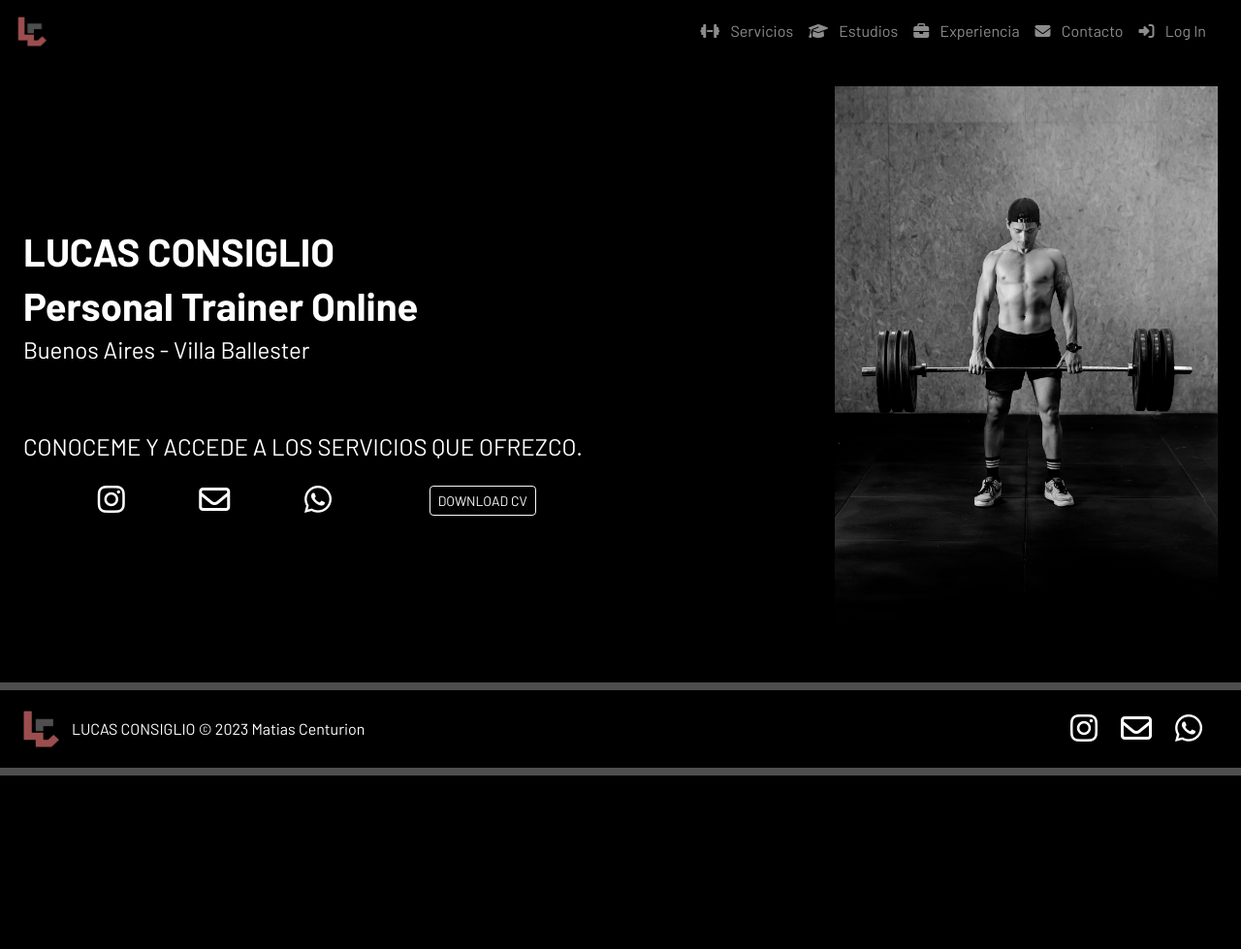
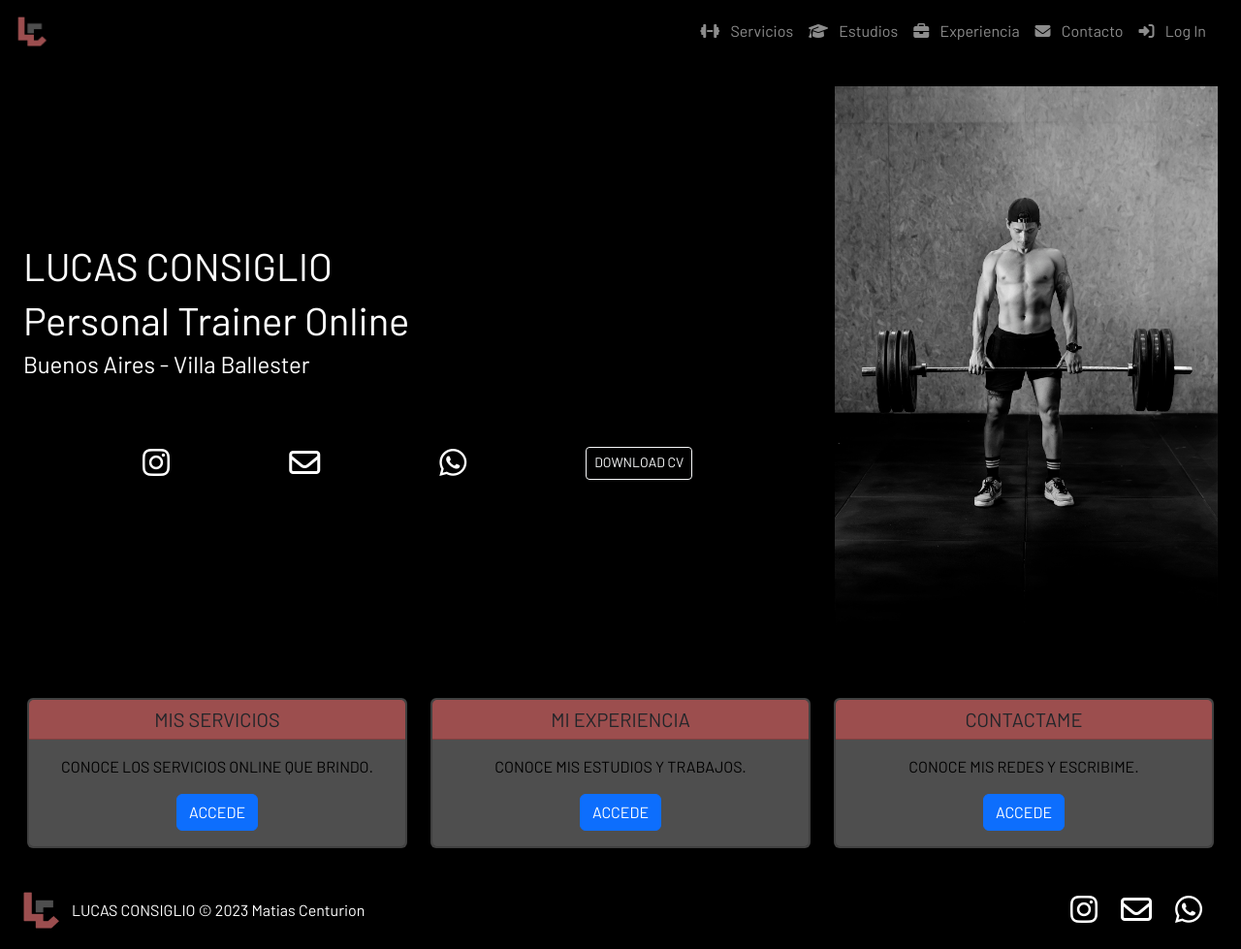
Before and after one commit to MeCent/Web-Lucas, a Django app: page / in a window 1280 px wide. Shown: the whole page at 97% size. Before the commit the page ends 800 px from the top, so only its background shows below. Run offline with Django 4.2, Linux system fonts and the light colour scheme; data comes from the database, SQL or seed files in the repository; some libraries are stand-ins or nearby versions.

Commit message:
service cards

```diff
--- a/LC_Web/LC_Web/static/assets/css/style.css
+++ b/LC_Web/LC_Web/static/assets/css/style.css
@@ -3,14 +3,14 @@
 /* GENERAL */
 
 body {
-    background-color: rgb(78, 78, 78);
+    background-color: rgb(0, 0, 0);
     font-family: 'Barlow', sans-serif;
 }
 
 h1, h2 {
     color: white;
     font-family: 'Barlow', sans-serif;
-    font-weight: 700;
+    font-weight: 1200;
 }
 
 p, h3, h4 {
@@ -28,8 +28,12 @@ p, h3, h4 {
 /* CARDS */
 
 .card {
+    background-color: rgb(78, 78, 78);
+    transition: all 0.3s;
+}
+
+.card-header {
     background-color: rgb(156, 78, 78);
-    transition: all 0.3s;
 }
 
 .card-project:hover {
--- a/LC_Web/templates/pages/index.html
+++ b/LC_Web/templates/pages/index.html
@@ -2,6 +2,7 @@
 
 <!DOCTYPE html>
 <html lang="en">
+
 <head>
     <meta charset="UTF-8">
     <meta name="viewport" content="width=device-width, initial-scale=1.0">
@@ -9,32 +10,40 @@
     <!-- Icono Pagina-->
     <link rel="icon" type="image/x-icon" href="{% static 'assets/perfil/favicon.ico' %}">
     <!-- Bootstrap - CSS - GoogleFonts -->
-    <link href="https://cdn.jsdelivr.net/npm/bootstrap@5.3.1/dist/css/bootstrap.min.css" rel="stylesheet" integrity="sha384-4bw+/aepP/YC94hEpVNVgiZdgIC5+VKNBQNGCHeKRQN+PtmoHDEXuppvnDJzQIu9" crossorigin="anonymous">
+    <link href="https://cdn.jsdelivr.net/npm/bootstrap@5.3.1/dist/css/bootstrap.min.css" rel="stylesheet"
+        integrity="sha384-4bw+/aepP/YC94hEpVNVgiZdgIC5+VKNBQNGCHeKRQN+PtmoHDEXuppvnDJzQIu9" crossorigin="anonymous">
     <link rel="stylesheet" href="{% static 'assets/css/style.css' %}">
 
     <!-- Fontawesome -->
     <script src="https://kit.fontawesome.com/d6cb9562bc.js" crossorigin="anonymous"></script>
     <link rel="stylesheet" href="https://cdn.jsdelivr.net/npm/bootstrap-icons@1.10.3/font/bootstrap-icons.css">
 </head>
+
 <body>
     {% include 'includes/navbar.html' %}
+
+    {% block content %}
+
     <div class="container-fluid p-4 bg-black">
         <div class="row">
             <div class="col-md-8 my-auto">
-                <div class="row align-items-center">
+                <div class="row">
                     <h1>{{owner.name}}</h1>
                     <h1>{{owner.freelance}}</h1>
                     <h4 class="text-white">{{owner.city}}</h4>
-                    <h2>{{owner.descript | safe}}</h2>
+                    <h2 class="text-white">{{owner.descript | safe}}</h2>
                 </div>
-                <div class="row d-flex flex-row">
-                    <h4 class="align-text-center pb-3 text-white"> CONOCEME Y ACCEDE A LOS SERVICIOS QUE OFREZCO. </h4>
-                    <div class="col-md-6 my-auto d-flex justify-content-evenly">
-                        <a href="{{owner.instagram_link}}" target="_blank"><i class="fa-brands fa-instagram fa-2x text-white"></i></a>
-                        <a href="mailto:{{owner.mail}}" target = "_blank"><i class="fa-regular fa-envelope fa-2x text-white"></i></a>
-                        <a href="{{owner.telephone}}" target = "_blank"><i class="fa-brands fa-whatsapp fa-2x text-white"></i></a>
-                    </div>
-                    <div class="col-md-6 my-auto">
+                <div class="row d-flex flex-row pb-4">
+                    <div class="my-auto d-flex justify-content-evenly">
+                        <a href="{{owner.instagram_link}}" target="_blank">
+                            <i class="fa-brands fa-instagram fa-2x text-white"></i>
+                        </a>
+                        <a href="mailto:{{owner.mail}}" target="_blank">
+                            <i class="fa-regular fa-envelope fa-2x text-white"></i>
+                        </a>
+                        <a href="{{owner.telephone}}" target="_blank">
+                            <i class="fa-brands fa-whatsapp fa-2x text-white"></i>
+                        </a>
                         <a class="btn btn-outline-light btn-sm" href="{{owner.cv.url}}" target="_blank">DOWNLOAD CV</a>
                     </div>
                 </div>
@@ -44,12 +53,54 @@
             </div>
         </div>
     </div>
+    <div class="container-fluid">
+        <div class="row p-3">
+            <div class="col-sm-4 mb-3 mb-sm-0">
+                <div class="card">
+                    <div class="card text-center">
+                        <h5 class="card-header">MIS SERVICIOS</h5>
+                        <div class="card-body">
+                            <p class="card-text">CONOCE LOS SERVICIOS ONLINE QUE BRINDO.</p>
+                            <a href="servicios/" class="btn btn-primary">ACCEDE</a>
+                        </div>
+                    </div>
+                </div>
+            </div>
+            <div class="col-sm-4 mb-3 mb-sm-0">
+                <div class="card">
+                    <div class="card text-center">
+                        <h5 class="card-header">MI EXPERIENCIA</h5>
+                        <div class="card-body">
+                            <p class="card-text">CONOCE MIS ESTUDIOS Y TRABAJOS.</p>
+                            <a href="estudios/" class="btn btn-primary">ACCEDE</a>
+                        </div>
+                    </div>
+                </div>
+            </div>
+            <div class="col-sm-4 mb-3 mb-sm-0">
+                <div class="card">
+                    <div class="card text-center">
+                        <h5 class="card-header">CONTACTAME</h5>
+                        <div class="card-body">
+                            <p class="card-text">CONOCE MIS REDES Y ESCRIBIME.</p>
+                            <a href="contacto/" class="btn btn-primary">ACCEDE</a>
+                        </div>
+                    </div>
+                </div>
+            </div>
+        </div>
+    </div>
 
-    {% block content %}
+
+
     {% endblock %}
 
     {% include 'includes/footer.html' %}
 
-    <script src="https://cdn.jsdelivr.net/npm/bootstrap@5.3.1/dist/js/bootstrap.bundle.min.js" integrity="sha384-HwwvtgBNo3bZJJLYd8oVXjrBZt8cqVSpeBNS5n7C8IVInixGAoxmnlMuBnhbgrkm" crossorigin="anonymous"></script>
+    <script src="https://cdn.jsdelivr.net/npm/bootstrap@5.3.1/dist/js/bootstrap.bundle.min.js"
+        integrity="sha384-HwwvtgBNo3bZJJLYd8oVXjrBZt8cqVSpeBNS5n7C8IVInixGAoxmnlMuBnhbgrkm"
+        crossorigin="anonymous"></script>
+
 </body>
+
 </html>
```
Also changed, not shown: LC_Web/templates/pages/servicios.html (+33 -6 lines).
